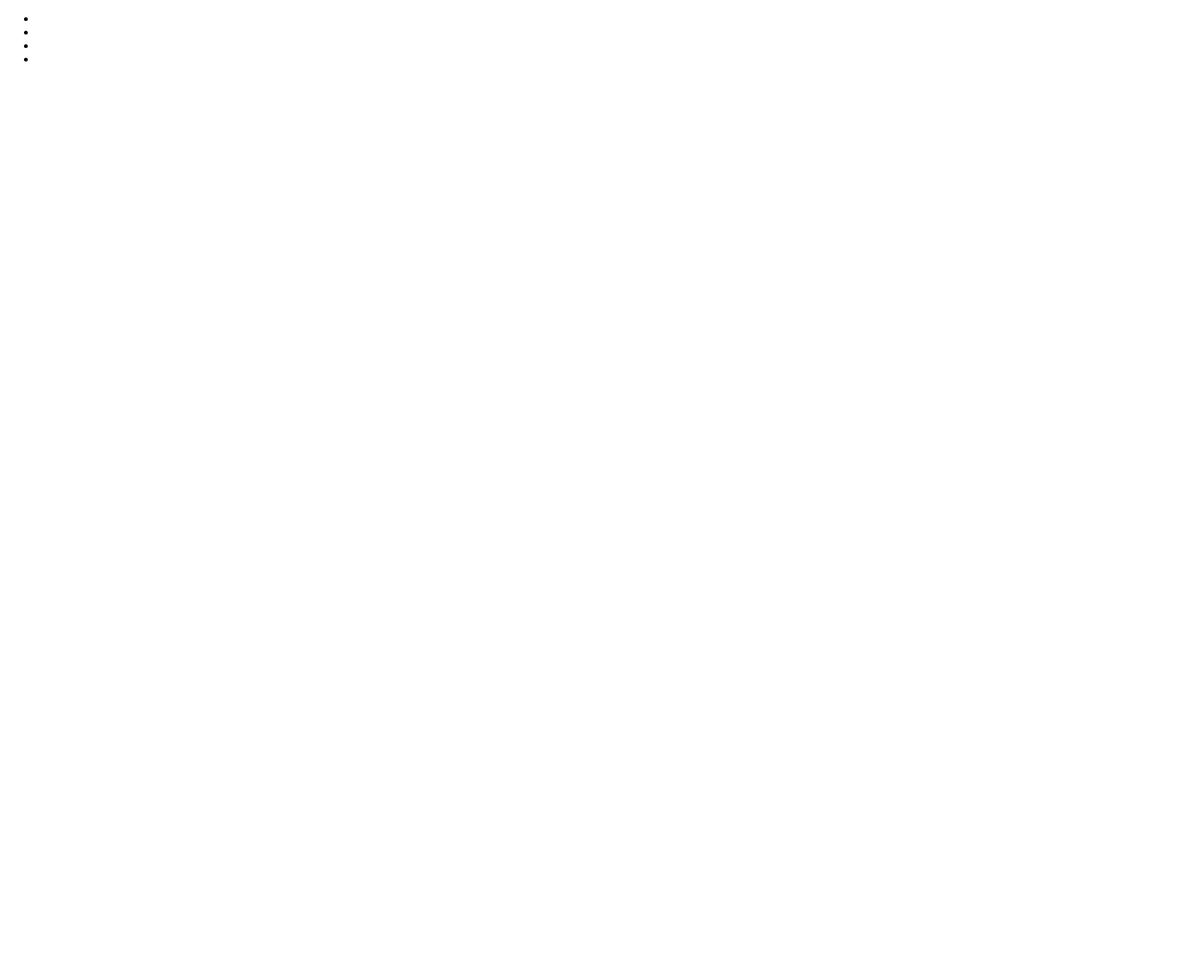
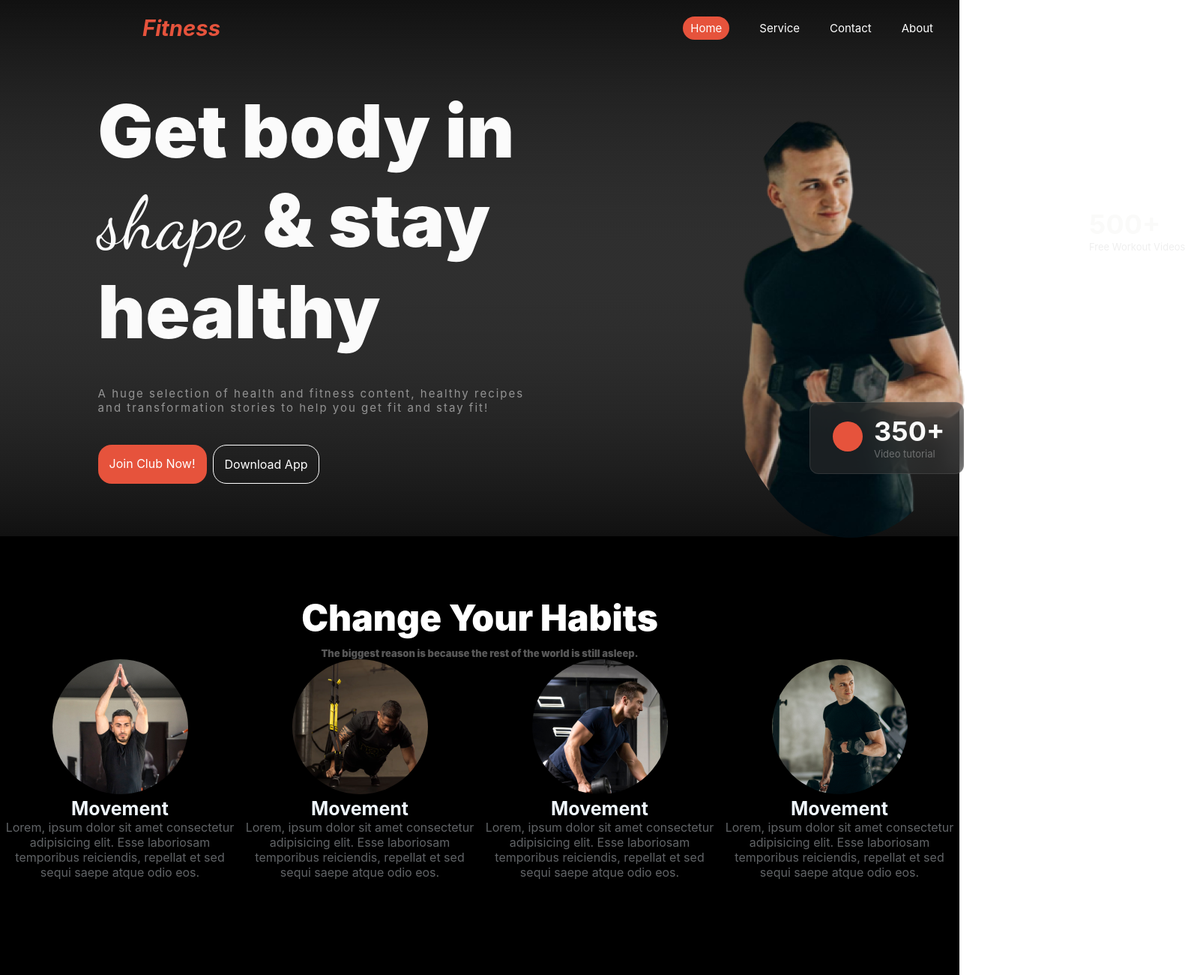
Before and after one commit to Azahar-Uddin-Akash-1/B10-A2, a plain HTML site: page index.html in a window 1280 px wide. Shown: the top 1300 px of the page at 75% size, 1605 px wide, since content can reach past the window. Before the commit the page ends 800 px from the top, so only its background shows below. Drawn offline with Linux system fonts and the light colour scheme; a web font is replaced by a local one.

Commit message:
update change your habits sceition

```diff
--- a/index.html
+++ b/index.html
@@ -4,24 +4,118 @@
     <meta charset="UTF-8">
     <meta name="viewport" content="width=device-width, initial-scale=1.0">
     <title>Fitness</title>
+    <link rel="stylesheet" href="./style/index.css">
 </head>
 <body>
-    <section>
+    <header class="container_head">
         <nav>
-            <div>
-                <div class="logo">
+            <section class="menubar">
+                <div class="barIcon">
+                    <div class="icon">
+                        <h3>Fitness</h3>
+                    </div>
+                    <ul class="menu">
+                        <li class="homeDeg"><a href="#">Home</a></li>
+                        <li><a href="">Service</a></li>
+                        <li><a href="">Contact</a></li>
+                        <li><a href="">About</a></li>
+                    </ul>
+                </div>
+                <!-- hero and text Image site -->
+                <div class="hero_container">
+                    <div class="heroTextAr">
+                        <h3>Get body in <br> <span class="heroStyle">shape </span>& stay <br> healthy</h3>
+                        <p class="heroTitle">A huge selection of health and fitness content, healthy recipes <br> and transformation stories to help you get fit and stay fit!</p>
+                        <div class="buttons">
+                            <div class="fbuttons">
+                                <a href="#">Join Club Now!</a>
+                            </div>
+                            <div class="sbuttons">
+                                <a href="#">Download App</a>
+                            </div>
+                        </div>
+
+                    </div>
+                    <div class="heroImg">
+                        <div class="imG">
+                            <img src="./images/Images 2.png" alt="" srcset="">
+                            <!-- box heor1 -->
+                             <div class="box">
+                                <div class="box1">
+                                    <h4>500+</h4>
+                                    <p>Free Workout Videos</p>
+                                </div>
+                                <div class="box2">
+                                    <div class="round">
+
+                                    </div>
+                                    <h4>350+</h4>
+                                    <p>Video tutorial</p>
+                                </div>
+                             </div>
+                        </div>
+                    </div>
+                </div>
+            </section>
+        </nav>
+    </header>
+    <main>
+        <!-- Change Your Habits start -->
+
+        <section class="changeYourHabits">
+            <div class="habitsText">
+                <h3>Change Your Habits</h3>
+                <p> The biggest reason is because the rest of the world is still asleep.</p>
+            </div>
+            <div class="cardSection">
+                <div class="containerCard">
+                    <!-- card 1 -->
+                     <div>
+                        <div class="imG">
+                            <img src="./images/image 2.png" alt="">
+                        </div>
+                        <div class="imgT">
+                            <h5>Movement</h5>
+                            <p>Lorem, ipsum dolor sit amet consectetur adipisicing elit. Esse laboriosam <br>temporibus reiciendis, repellat et sed sequi saepe atque odio eos.</p>
+                        </div>
+                     </div>
+                    <!-- card 2 -->
+                    <div>
+                        <div class="imG">
+                            <img src="./images/image 3.png" alt="">
+                        </div>
+                        <div class="imgT">
+                            <h5>Movement</h5>
+                            <p>Lorem, ipsum dolor sit amet consectetur adipisicing elit. Esse laboriosam <br>temporibus reiciendis, repellat et sed sequi saepe atque odio eos.</p>
+                        </div>
+                    </div>
+                    <!-- card 3 -->
+                    <div>
+                        <div class="imG">
+                            <img src="./images/image 4.png" alt="">
+                        </div>
+                        <div class="imgT">
+                            <h5>Movement</h5>
+                            <p>Lorem, ipsum dolor sit amet consectetur adipisicing elit. Esse laboriosam <br>temporibus reiciendis, repellat et sed sequi saepe atque odio eos.</p>
+                        </div>
+                    </div>
+                    <!-- card 4 -->
+                    <div>
+                        <div class="imG">
+                            <img src="./images/image 5.png" alt="">
+                        </div>
+                        <div class="imgT">
+                            <h5>Movement</h5>
+                            <p>Lorem, ipsum dolor sit amet consectetur adipisicing elit. Esse laboriosam <br>temporibus reiciendis, repellat et sed sequi saepe atque odio eos.</p>
+                        </div>
+                    </div>
 
                 </div>
-                <div>
-                    <ul>
-                        <li></li>
-                        <li></li>
-                        <li></li>
-                        <li></li>
-                    </ul>
-                </div>
             </div>
-        </nav>
-    </section>
+        </section>
+    </main>
+    <footer>
+
+    </footer>
 </body>
 </html>
--- /dev/null
+++ b/style/index.css
@@ -0,0 +1,268 @@
+@import url('https://fonts.googleapis.com/css2?family=Azeret+Mono:wght@100..900&family=Open+Sans:ital,wght@0,300..800;1,300..800&display=swap');
+/* another font style */
+@import url('https://fonts.googleapis.com/css2?family=Azeret+Mono:wght@100..900&family=Dancing+Script:wght@400..700&family=Grey+Qo&family=Open+Sans:ital,wght@0,300..800;1,300..800&display=swap');
+
+* {
+    margin: 0;
+    padding: 0;
+}
+
+body {
+    font-family: Inter;
+
+}
+
+
+.container_head {
+    background: linear-gradient(.00deg, rgb(17, 17, 17), rgba(119, 119, 119, 0) 200%), linear-gradient(180.00deg, rgb(17, 17, 17), rgba(119, 119, 119, 0) 100%);
+    ;
+
+}
+
+.menubar {
+    width: 1440px;
+    height: 715px;
+
+    margin: 0 auto;
+
+}
+
+.barIcon {
+    display: flex;
+    justify-content: space-between;
+    padding: 20px 190px;
+    justify-items: center;
+}
+
+.barIcon .icon {
+    color: rgb(230, 83, 60);
+    font-style: italic;
+    font-weight: 300;
+}
+
+.menu {
+    list-style: none;
+    display: flex;
+    gap: 40px;
+    color: rgba(255, 255, 255, 0);
+    font-size: 15px;
+    text-align: center;
+    align-items: center;
+    padding: 0 5px;
+
+
+
+}
+
+.menu li a {
+    text-decoration: none;
+    color: rgb(255, 255, 255);
+}
+
+.homeDeg {
+    background: rgb(230, 83, 60);
+    padding: 6px 10px;
+    border-radius: 18px;
+
+}
+
+.barIcon .icon {
+    font-family: Inter;
+    font-size: 25px;
+
+}
+
+/* hero image and text css */
+.hero_container {
+    display: flex;
+    justify-content: space-around;
+
+}
+
+.heroTextAr h3 {
+    font-size: 98px;
+    font-weight: 900;
+    color: rgba(255, 255, 255, 0.986);
+    padding: 40px 0;
+}
+
+.heroTextAr h3 .heroStyle {
+    font-family: "Dancing Script", cursive;
+    font-optical-sizing: auto;
+    font-weight: 300;
+
+}
+
+.heroTitle {
+    padding-bottom: 40px;
+    color: rgba(255, 255, 255, 0.5);
+    font-size: 15px;
+    letter-spacing: 2px;
+
+}
+
+.buttons {
+    display: flex;
+    gap: 8px;
+}
+
+.fbuttons {
+    background: rgb(230, 83, 60);
+    padding: 15px 15px 15px 15px;
+    border-radius: 18px;
+
+    list-style: none;
+
+
+}
+
+.fbuttons:hover {
+    background: rgba(0, 0, 0, 0.329);
+    border: 1px solid rgb(255, 255, 255);
+
+}
+
+.fbuttons a:hover {
+    color: rgb(230, 83, 60);
+}
+
+.fbuttons a {
+    text-decoration: none;
+    color: rgb(255, 255, 255);
+    border-radius: 28px;
+}
+
+.sbuttons {
+    border: 1px solid rgb(255, 255, 255);
+    padding: 15px 15px 15px 15px;
+    border-radius: 18px;
+    list-style: none;
+}
+
+.sbuttons:hover {
+    background: black;
+    border: 1px solid rgb(230, 83, 60);
+}
+
+.sbuttons a {
+    text-decoration: none;
+    color: rgb(255, 255, 255);
+    border-radius: 28px;
+}
+
+/* image start  */
+.heroImg .imG {
+    padding-top: 62px;
+}
+
+.box .box1 {
+    position: absolute;
+    width: 198px;
+    height: 100px;
+    left: 1407px;
+    top: 260px;
+
+    box-sizing: border-box;
+    border: 1px solid rgba(255, 255, 255, 0.1);
+    border-radius: 12px;
+    backdrop-filter: blur(20px);
+    background: rgba(255, 255, 255, 0.1);
+    padding-left: 45px;
+    padding-top: 6px;
+}
+
+.box .box1 h4 {
+    font-size: 36px;
+    padding-top: 10px;
+    color: rgb(250, 250, 249);
+
+}
+
+.box .box1 p {
+    color: rgba(214, 214, 214, 0.4);
+    font-size: 13px;
+}
+
+.box .box2 {
+    position: absolute;
+    width: 206px;
+    height: 96px;
+    left: 1080px;
+    top: 536px;
+    padding-left: 85px;
+    padding-top: 6px;
+    box-sizing: border-box;
+    border-radius: 12px;
+    border: 1px solid rgba(255, 255, 255, 0.1);
+    backdrop-filter: blur(20px);
+    background: rgba(48, 48, 48, 0.54);
+
+}
+
+.box .box2 h4 {
+    font-size: 36px;
+    padding-top: 10px;
+    color: rgb(250, 250, 249);
+
+}
+
+.box .box2 p {
+    color: rgba(214, 214, 214, 0.4);
+    font-size: 13px;
+}
+
+.round {
+    background-color: rgb(230, 83, 60);
+    border-radius: 100px;
+    position: absolute;
+    width: 40px;
+    height: 40px;
+    left: 30px;
+    top: 25px;
+}
+/* changeYourHabits start */
+.changeYourHabits{
+    width: auto;
+    height: 715px;
+    background: #000;
+}
+.habitsText h3{
+    color: rgb(255, 255, 255);
+    font-family: Inter;
+    font-size: 48px;
+    font-weight: 900;
+    line-height: 120%;
+    letter-spacing: 0%;
+    text-align: center;
+    padding-top: 80px;
+}
+.habitsText p{
+    color: rgba(255, 255, 255, 0.347);
+    font-family: Inter;
+    font-size: 13px;
+    font-weight: 900;
+    letter-spacing: 0%;
+    text-align: center;
+    padding-top: 10px;
+    border-radius: 100%;
+}
+/* card section */
+.cardSection{
+
+
+}
+.containerCard{
+    display: flex;
+    align-items: center;
+    text-align: center;
+}
+.imG img{
+    border-radius: 50%;
+}
+.imgT h5{
+    color: aliceblue;
+    font-size: 25px;
+}
+.imgT p{
+    color: rgba(240, 248, 255, 0.404);
+}
```
